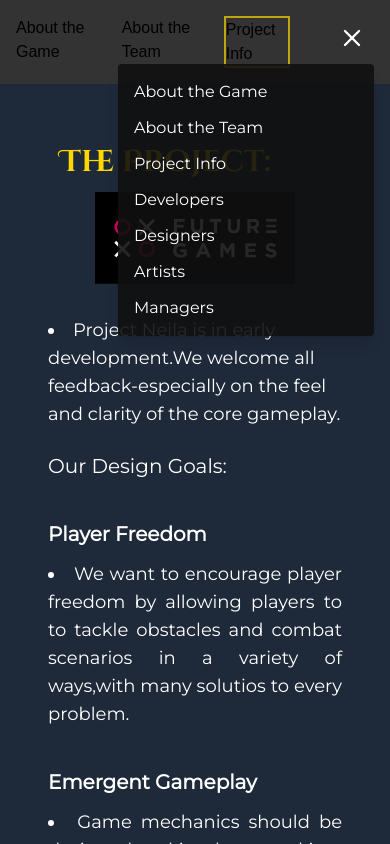
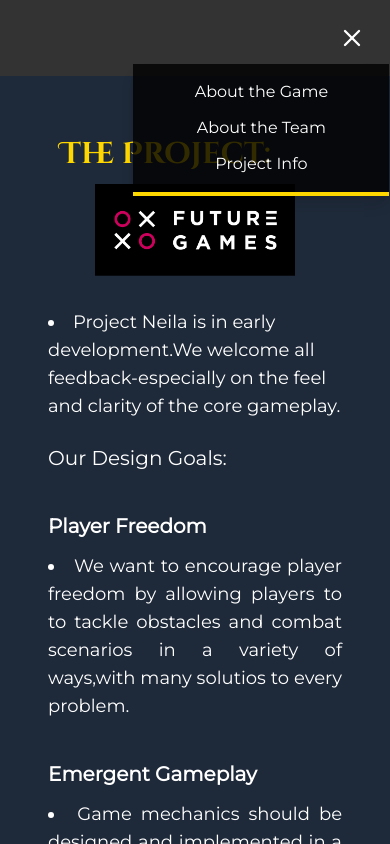
Before and after one commit to jasminedns/neila, a Next.js app: page /project-info in a window 390 px wide. Both pictures are taken after a click on the button 352 px from the left and 38 px from the top of the page. Shown: the top 844 px of the page. Built offline with nearby package versions, Linux system fonts and the light colour scheme.

Commit message:
fixed menu links and appearence

```diff
--- a/src/components/DesktopNav/index.tsx
+++ b/src/components/DesktopNav/index.tsx
@@ -19,7 +19,7 @@ const DesktopNav = () => {
     ]
 
     return (
-        <nav className="flex gap-4 justify-center">
+        <nav className="hidden md:flex md:gap-4 md:justify-center">
             {links.map((item, index) => (
                 <Link
                     key={index}
--- a/src/components/HamburgerMenu/index.tsx
+++ b/src/components/HamburgerMenu/index.tsx
@@ -5,13 +5,9 @@ import { Menu, X } from 'lucide-react';
 import Link from 'next/link';
 
 const menuItems = [
-  { label: 'About the Game', href: '/game' },
+  { label: 'About the Game', href: '/' },
   { label: 'About the Team', href: '/team' },
-  { label: 'Project Info', href: '/project' },
-  { label: 'Developers', href: '/team/developers' },
-  { label: 'Designers', href: '/team/designers' },
-  { label: 'Artists', href: '/team/artists' },
-  { label: 'Managers', href: '/team/managers' },
+  { label: 'Project Info', href: '/project' }
 ];
 
 const HamburgerMenu = () => {
@@ -25,12 +21,12 @@ const HamburgerMenu = () => {
       </button>
 
       {isOpen && (
-         <div className="absolute top-12 right-0 bg-[#101010]/90 w-64 shadow-lg rounded p-4 flex flex-col space-y-3 font-montserrat">
+         <div className="absolute top-12 right-[-35%] bg-black/80 w-64 shadow-lg p-4 flex flex-col space-y-3 font-montserrat border-[#FFD700] border-b-[4px]">
           {menuItems.map((item) => (
             <Link
               key={item.href}
               href={item.href}
-              className="text-white hover:text-[#FFD700] transition-colors duration-200"
+              className="text-white text-center focus:text-[#FFD700] transition-colors duration-200"
               onClick={() => setIsOpen(false)}
             >
               {item.label}
--- a/src/components/Header/index.tsx
+++ b/src/components/Header/index.tsx
@@ -5,11 +5,9 @@ import HamburgerMenu from "../HamburgerMenu";
 const Header = () => {
 
     return (
-        <header className="flex flex-row p-4 justify-center gap-10 bg-black/80">
-
+        <header className="flex flex-row p-4 justify-end md:justify-center gap-10 bg-black/80">
             <DesktopNav />
-             <HamburgerMenu />
-
+            <HamburgerMenu />
         </header>
     )
 }
```
